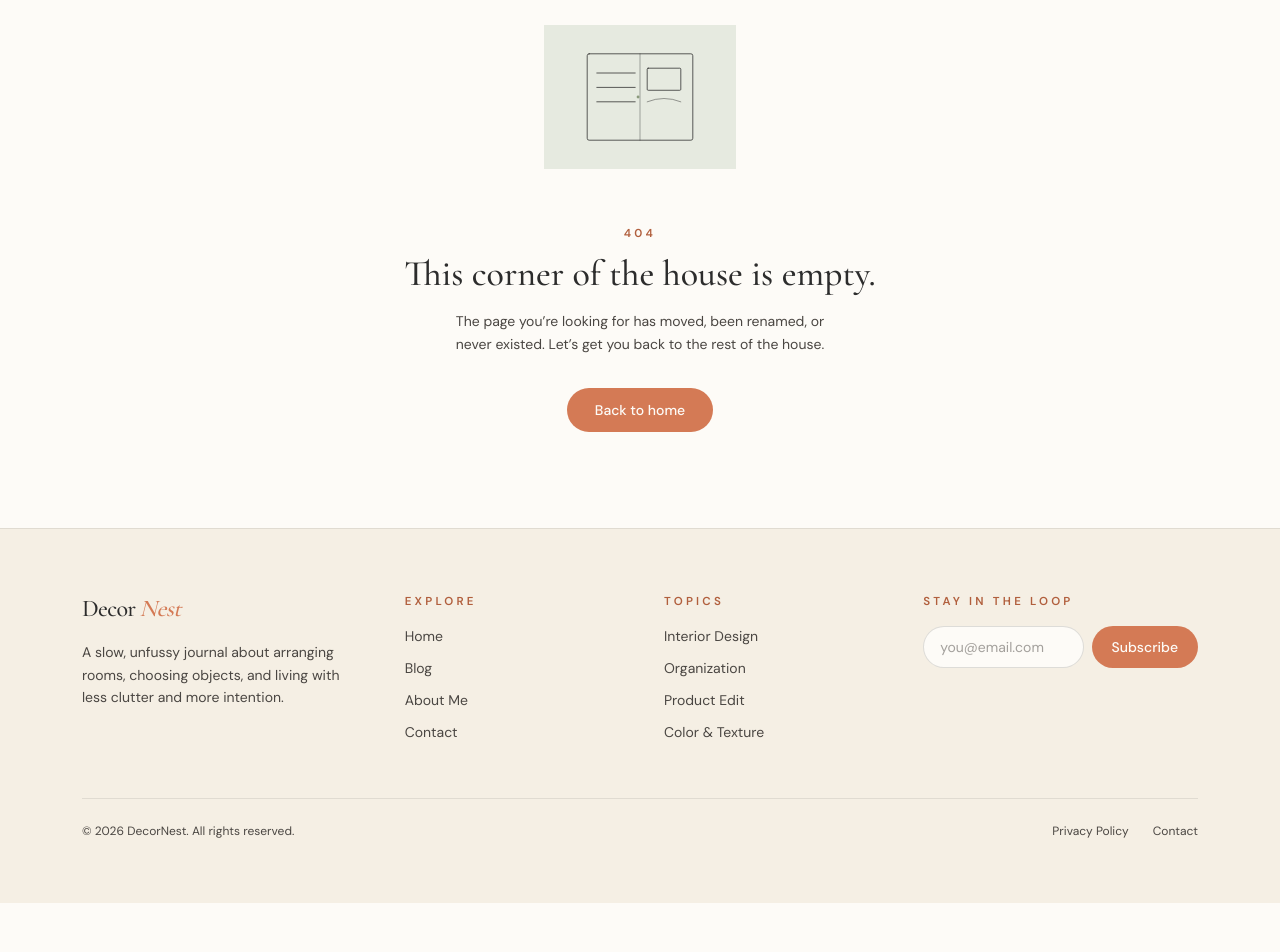
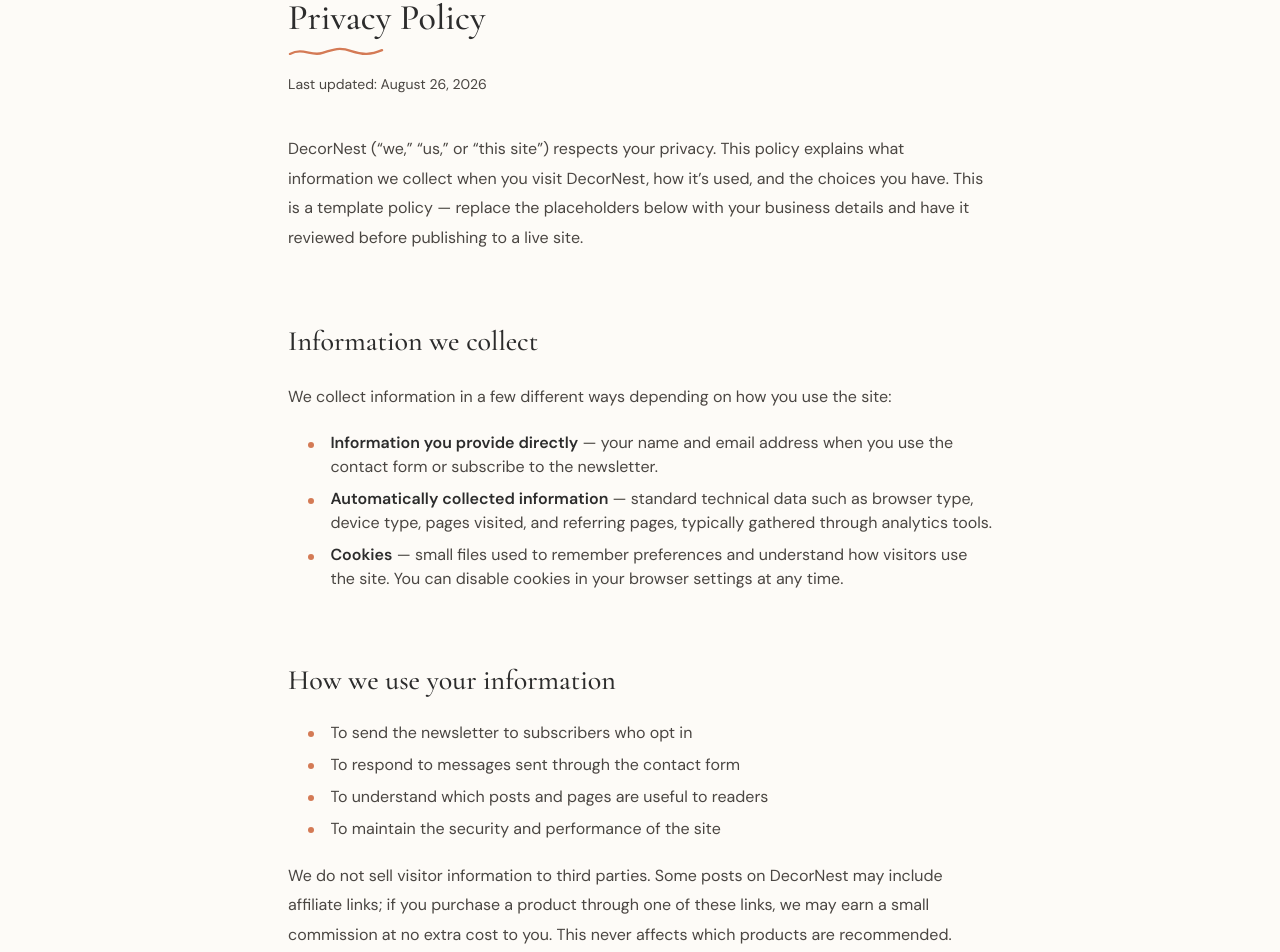
Before and after one commit to Danamstrong/DecorNest, a Next.js app: page /privacy-policy in a window 1280 px wide. Before the commit this address had no page. Shown: the part 160-1112 px from the top of the page. Before the commit the page ends 1063 px from the top, so only its background shows below. Built offline with nearby package versions, Linux system fonts and the light colour scheme.

Commit message:
Add Privacy Policy page
This page outlines how DecorNest collects, uses, and protects visitor data, including user choices regarding their information.

```diff
--- /dev/null
+++ b/src/app/privacy-policy/page.tsx
@@ -0,0 +1,106 @@
+import type { Metadata } from "next";
+import SectionHeading from "@/components/SectionHeading";
+
+export const metadata: Metadata = {
+  title: "Privacy Policy",
+  description: "How DecorNest collects, uses, and protects visitor data.",
+};
+
+export default function PrivacyPolicyPage() {
+  return (
+    <div className="mx-auto max-w-3xl px-5 py-16 sm:px-8">
+      <SectionHeading eyebrow="Legal" title="Privacy Policy" />
+      <p className="mt-4 text-sm text-ink">Last updated: August 26, 2026</p>
+
+      <div className="prose-decor mt-10">
+        <p>
+          DecorNest (&ldquo;we,&rdquo; &ldquo;us,&rdquo; or &ldquo;this
+          site&rdquo;) respects your privacy. This policy explains what
+          information we collect when you visit DecorNest, how it&rsquo;s
+          used, and the choices you have. This is a template policy — replace
+          the placeholders below with your business details and have it
+          reviewed before publishing to a live site.
+        </p>
+
+        <h2>Information we collect</h2>
+        <p>
+          We collect information in a few different ways depending on how you
+          use the site:
+        </p>
+        <ul>
+          <li>
+            <strong>Information you provide directly</strong> — your name and
+            email address when you use the contact form or subscribe to the
+            newsletter.
+          </li>
+          <li>
+            <strong>Automatically collected information</strong> — standard
+            technical data such as browser type, device type, pages visited,
+            and referring pages, typically gathered through analytics tools.
+          </li>
+          <li>
+            <strong>Cookies</strong> — small files used to remember
+            preferences and understand how visitors use the site. You can
+            disable cookies in your browser settings at any time.
+          </li>
+        </ul>
+
+        <h2>How we use your information</h2>
+        <ul>
+          <li>To send the newsletter to subscribers who opt in</li>
+          <li>To respond to messages sent through the contact form</li>
+          <li>To understand which posts and pages are useful to readers</li>
+          <li>To maintain the security and performance of the site</li>
+        </ul>
+        <p>
+          We do not sell visitor information to third parties. Some posts on
+          DecorNest may include affiliate links; if you purchase a product
+          through one of these links, we may earn a small commission at no
+          extra cost to you. This never affects which products are
+          recommended.
+        </p>
+
+        <h2>Third-party services</h2>
+        <p>
+          DecorNest may use third-party services for email delivery,
+          analytics, and hosting. These providers process data on our behalf
+          and are bound by their own privacy and data-protection terms.
+          We recommend linking each provider you actually use here (for
+          example, your email platform and analytics tool) before publishing
+          this page.
+        </p>
+
+        <h2>Your choices</h2>
+        <ul>
+          <li>Unsubscribe from the newsletter at any time via the link in every email</li>
+          <li>Request a copy of the information we hold about you</li>
+          <li>Request that we delete your information from our records</li>
+          <li>Opt out of non-essential cookies through your browser settings</li>
+        </ul>
+
+        <h2>Children&rsquo;s privacy</h2>
+        <p>
+          DecorNest is not directed at children under 13, and we do not
+          knowingly collect personal information from children.
+        </p>
+
+        <h2>Changes to this policy</h2>
+        <p>
+          This policy may be updated from time to time to reflect changes in
+          how the site operates. The &ldquo;last updated&rdquo; date at the
+          top of this page will always reflect the most recent revision.
+        </p>
+
+        <h2>Contact</h2>
+        <p>
+          Questions about this policy or your information can be sent through
+          the{" "}
+          <a href="/contact" className="text-terracotta underline decoration-terracotta/40 underline-offset-4">
+            contact page
+          </a>
+          .
+        </p>
+      </div>
+    </div>
+  );
+}
```
